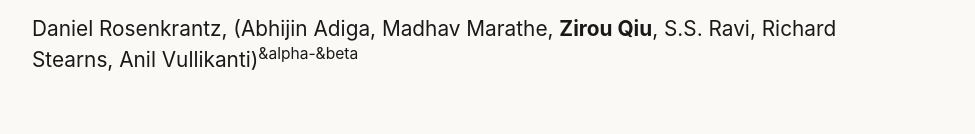
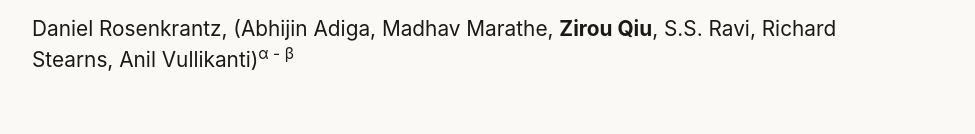
Before and after one commit to bridgelessqiu/zirouq.github.io, a plain HTML site: page index.html in a window 1280 px wide. Shown: the part 2216-2350 px from the top of the page, without its empty margins (288-1263 px from the left). Drawn offline with nearby package versions, Linux system fonts and the light colour scheme; a web font is replaced by a local one.

Commit message:
Update index.html

```diff
--- a/index.html
+++ b/index.html
@@ -132,7 +132,7 @@
                         <div class="flex-grow-1">
                             <p class="lead mb-1"><strong><a href="https://proceedings.mlr.press/v162/rosenkrantz22a/rosenkrantz22a.pdf", target="_blank">Efficiently Learning the Topology and Behavior of a Networked Dynamical System Via Active Queries</a></strong></p>
                             <div class="subheading mb-3"><strong><u>International Conference on Machine Learning </u></strong> (ICML) - 2022 [Acceptance rate: 22%]</div>
-                            <p>Daniel Rosenkrantz, (Abhijin Adiga, Madhav Marathe, <strong>Zirou Qiu</strong>, S.S. Ravi, Richard Stearns, Anil Vullikanti)<sup>&alpha-&beta</sup></p>
+                            <p>Daniel Rosenkrantz, (Abhijin Adiga, Madhav Marathe, <strong>Zirou Qiu</strong>, S.S. Ravi, Richard Stearns, Anil Vullikanti)<sup>&#945 - &#946</sup></p>
                         </div>
                         <div class="flex-shrink-0">
                            <p data-toggle="tooltip" data-html="true" title="Machine Learning and Combinatorial Optimization">
```
